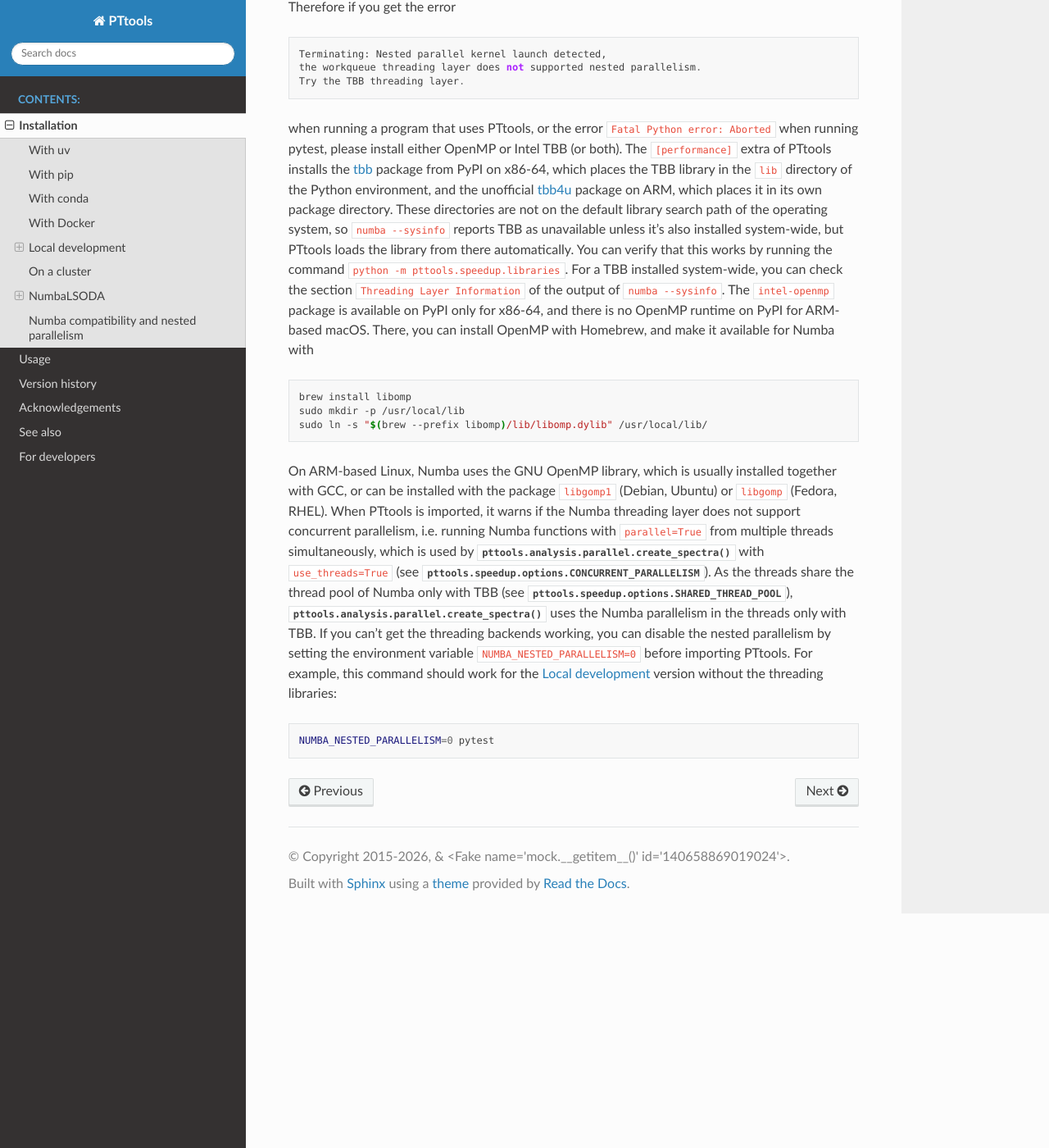
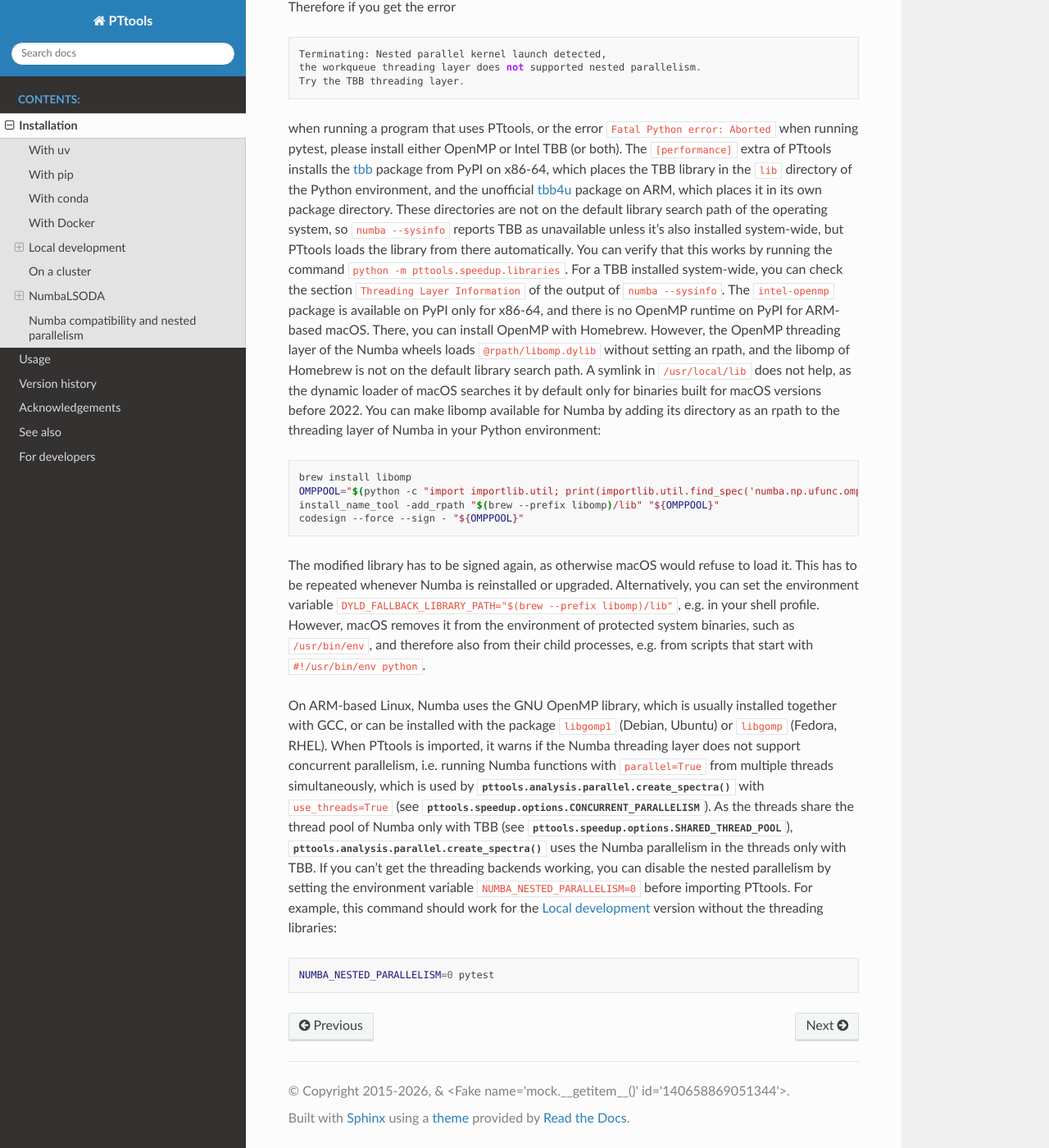
Before and after one commit to CFT-HY/pttools, a Sphinx documentation site: the page built from docs/install.rst, in a window 1280 px wide and 1400 px high, scrolled down 4926 px. Shown: the whole window at 82% size. Built offline with Sphinx 7.4.7 and the Read the Docs theme 3.1.0, drawn with Linux system fonts in a browser that asks for light colours; pages that are not in the unit, such as notebooks, are missing from menus; cross-references to code outside the pages are shown as plain code.

Commit message:
Fix loading OpenMP for Numba on macOS by adding an rpath to its threading layer
The OpenMP threading layer of the Numba wheels loads @rpath/libomp.dylib without setting an rpath.
The symlink of the Homebrew libomp in /usr/local/lib did not help, as dyld searches the default
fallback paths only for binaries built for macOS versions before 2022, so Numba fell back to
workqueue, and the check with NUMBA_THREADING_LAYER=omp failed. The macOS workflow now adds the
libomp directory of Homebrew as an rpath to numba.np.ufunc.omppool with install_name_tool and
signs it again ad hoc. DYLD_FALLBACK_LIBRARY_PATH would also work, but macOS removes it from the
environment of protected system binaries such as /bin/bash. The installation instructions and
the warning about the threading layer are updated accordingly.

```diff
--- a/docs/install.rst
+++ b/docs/install.rst
@@ -290,13 +290,27 @@ For a TBB installed system-wide, you can check the section ``Threading Layer Inf
 of the output of ``numba --sysinfo``.
 The ``intel-openmp`` package is available on PyPI only for x86-64,
 and there is no OpenMP runtime on PyPI for ARM-based macOS.
-There, you can install OpenMP with Homebrew, and make it available for Numba with
+There, you can install OpenMP with Homebrew.
+However, the OpenMP threading layer of the Numba wheels loads ``@rpath/libomp.dylib`` without setting an rpath,
+and the libomp of Homebrew is not on the default library search path.
+A symlink in ``/usr/local/lib`` does not help, as the dynamic loader of macOS searches it by default
+only for binaries built for macOS versions before 2022.
+You can make libomp available for Numba by adding its directory as an rpath to the threading layer of Numba
+in your Python environment:
 
 .. code-block:: bash
 
   brew install libomp
-  sudo mkdir -p /usr/local/lib
-  sudo ln -s "$(brew --prefix libomp)/lib/libomp.dylib" /usr/local/lib/
+  OMPPOOL="$(python -c "import importlib.util; print(importlib.util.find_spec('numba.np.ufunc.omppool').origin)")"
+  install_name_tool -add_rpath "$(brew --prefix libomp)/lib" "${OMPPOOL}"
+  codesign --force --sign - "${OMPPOOL}"
+
+The modified library has to be signed again, as otherwise macOS would refuse to load it.
+This has to be repeated whenever Numba is reinstalled or upgraded.
+Alternatively, you can set the environment variable
+``DYLD_FALLBACK_LIBRARY_PATH="$(brew --prefix libomp)/lib"``, e.g. in your shell profile.
+However, macOS removes it from the environment of protected system binaries, such as ``/usr/bin/env``,
+and therefore also from their child processes, e.g. from scripts that start with ``#!/usr/bin/env python``.
 
 On ARM-based Linux, Numba uses the GNU OpenMP library, which is usually installed together with GCC,
 or can be installed with the package ``libgomp1`` (Debian, Ubuntu) or ``libgomp`` (Fedora, RHEL).
```
Also changed, not shown: 2 other files.
